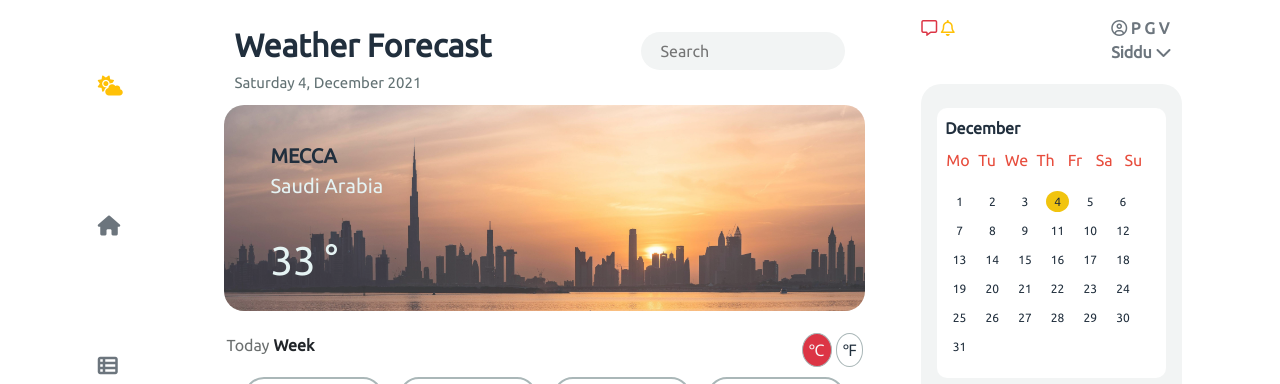
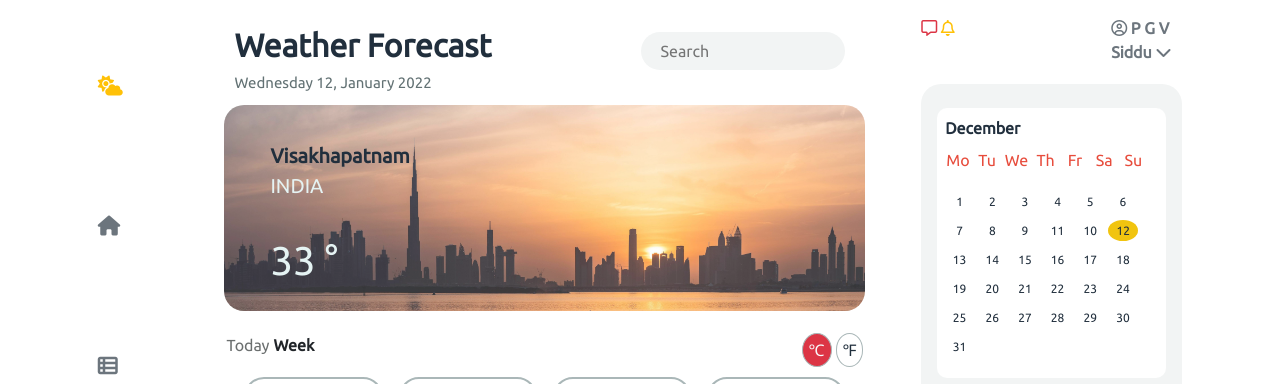
Before and after one commit to PGV-SIDDU/weather, a plain HTML site: page index.html in a window 1280 px wide. Shown: the top 384 px of the page. Drawn offline with nearby package versions, Linux system fonts and the light colour scheme.

Commit message:
Update index.html

```diff
--- a/index.html
+++ b/index.html
@@ -30,7 +30,7 @@
                         <div>
                             <h2> <b>Weather Forecast</b> </h2>
                         </div>
-                        <div class="head-date">Saturday 4, December 2021</div>
+                        <div class="head-date">Wednesday 12, January 2022</div>
                     </div>
 
                     <input placeholder="Search" type="text">
@@ -39,8 +39,8 @@
                 <div class="bg">
                     <img class="cityscape" src="img2.jpg">
                     <div class="loc">
-                        <div class="loc-city"><b>MECCA</b> </div>
-                        <div class="loc-country">Saudi Arabia</div>
+                        <div class="loc-city"><b>Visakhapatnam</b> </div>
+                        <div class="loc-country">INDIA</div>
                         <div class="today-temp">33 &#176;</div>
                     </div>
                     <div class="sub-head">
@@ -222,7 +222,7 @@
                             <li>1</li>
                             <li>2</li>
                             <li>3</li>
-                            <li><span class="active">4</span></li>
+                            <li>4</li>
                             <li>5</li>
                             <li>6</li>
                             <li>7</li>
@@ -230,7 +230,7 @@
                             <li>9</li>
                             <li>11</li>
                             <li>10</li>
-                            <li>12</li>
+                            <li><span class="active">12</span></li>
                             <li>13</li>
                             <li>14</li>
                             <li>15</li>
```
